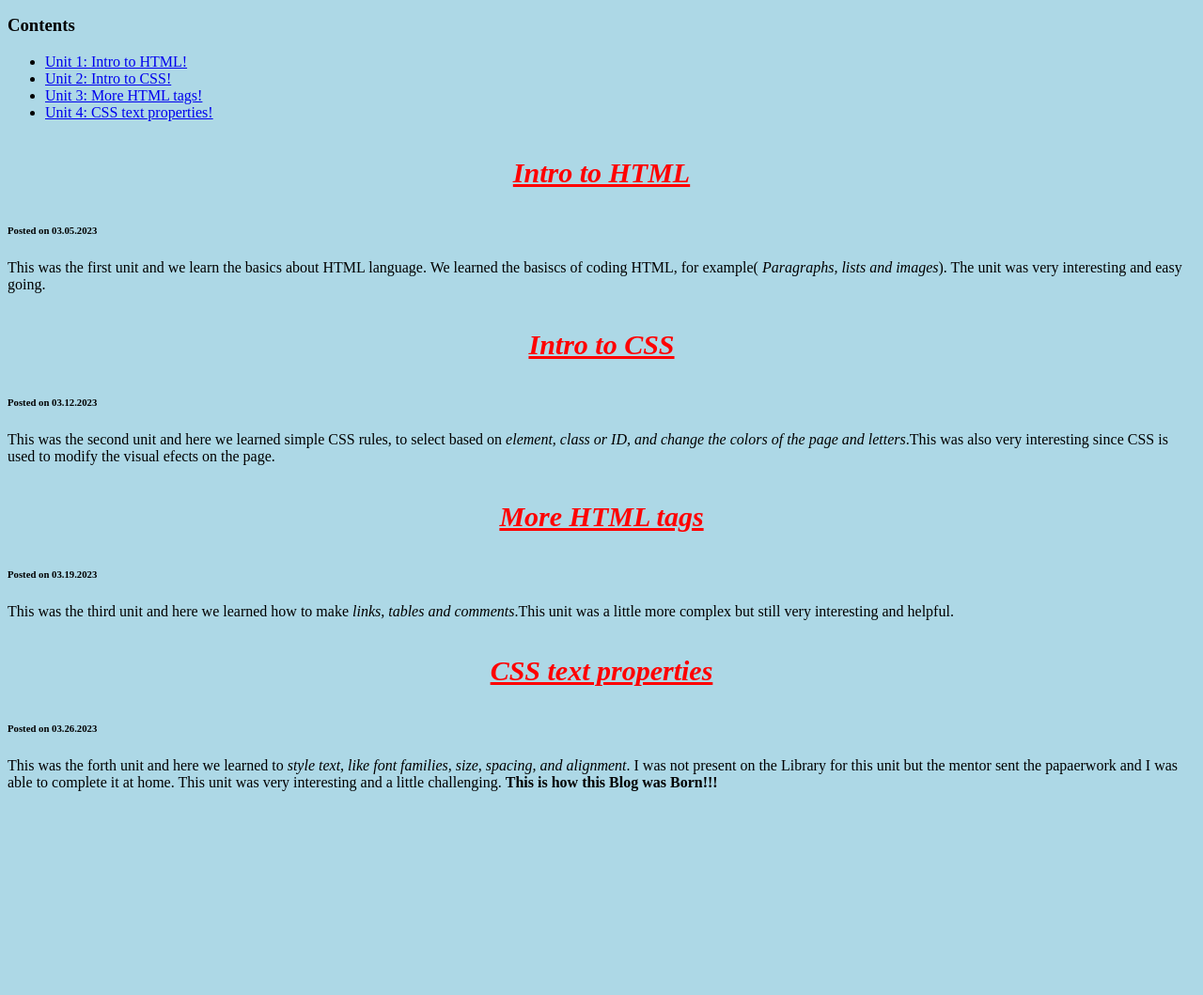
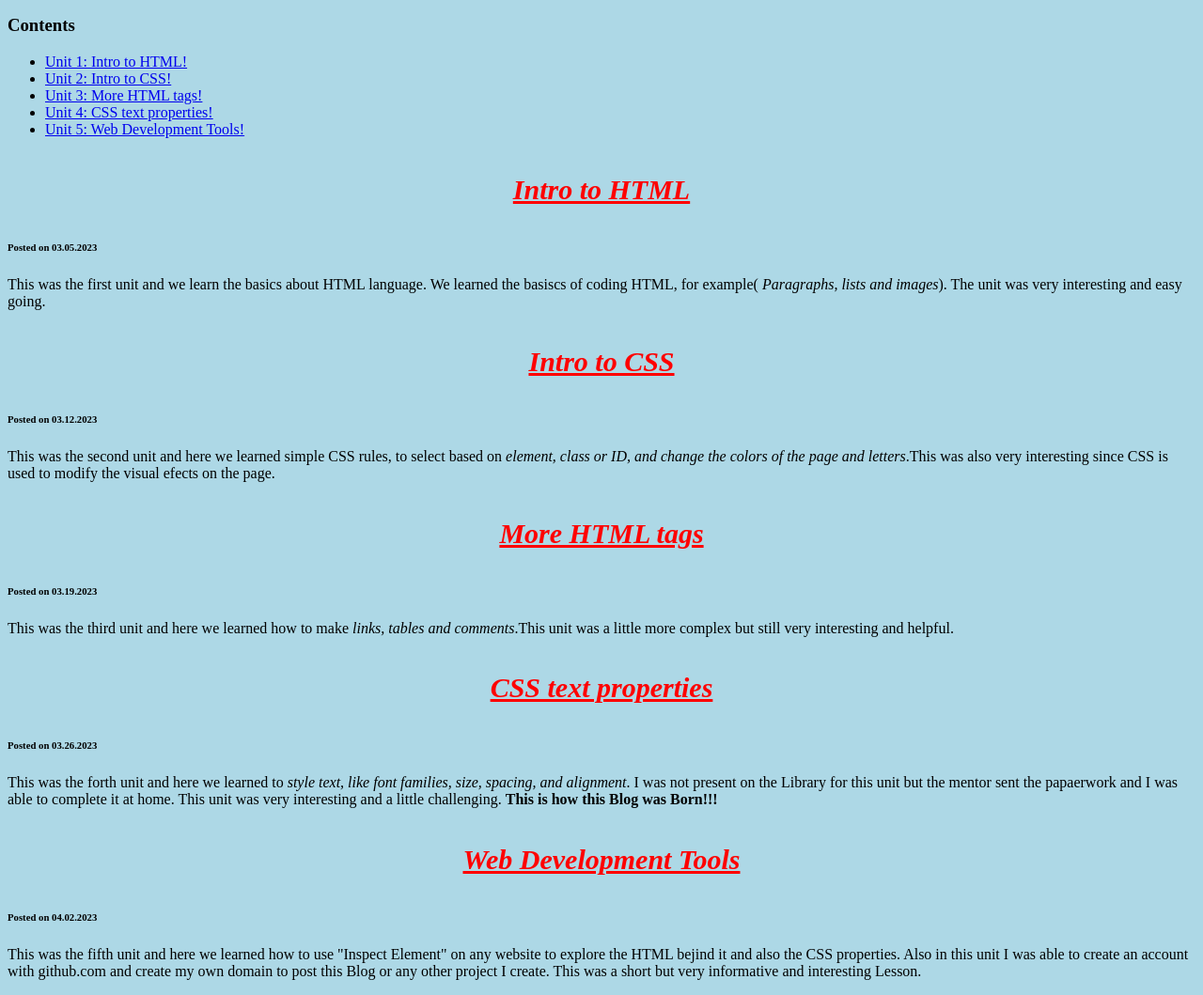
Before and after one commit to Tonyrican/Tonyrican.github.io, a plain HTML site: page index.html in a window 1280 px wide. Shown: the part 84-1143 px from the top of the page at 94% size. Before the commit the page ends 942 px from the top, so only its background shows below. Drawn offline with Linux system fonts and the light colour scheme.

Commit message:
Update index.html

```diff
--- a/index.html
+++ b/index.html
@@ -36,6 +36,7 @@ text-align: center;
             <li><a href="#Intro-CSS">Unit 2: Intro to CSS!</a></li>
             <li><a href="#More-HTML">Unit 3: More HTML tags!</a></li>
             <li><a href="#CSS-text">Unit 4: CSS text properties!</a></li>
+          <li><a href="#WEB-Tools">Unit 5: Web Development Tools!</a></li>
         </ul>
 
 
@@ -63,5 +64,10 @@ text-align: center;
 
         <p>This was the forth unit and here we learned to <em> style text, like font families, size, spacing, and alignment</em>. I was not present on the Library for this unit but the mentor sent the papaerwork and I was able to complete it at home. This unit was very interesting and a little challenging. <strong>This is how this Blog was Born!!!</strong> </p>
 
+      <h2 class="regular"id="WEB-Tools">Web Development Tools</h2>
+        <h6>Posted on 04.02.2023</h6>
+
+        <p>This was the fifth unit and here we learned how to use "Inspect Element" on any website to explore the HTML bejind it and also the CSS properties. Also in this unit I was able to create an account with github.com and create my own domain to post this Blog or any other project I create. This was a short but very informative and interesting Lesson. </p>
+
     </body>
 </html>
```
